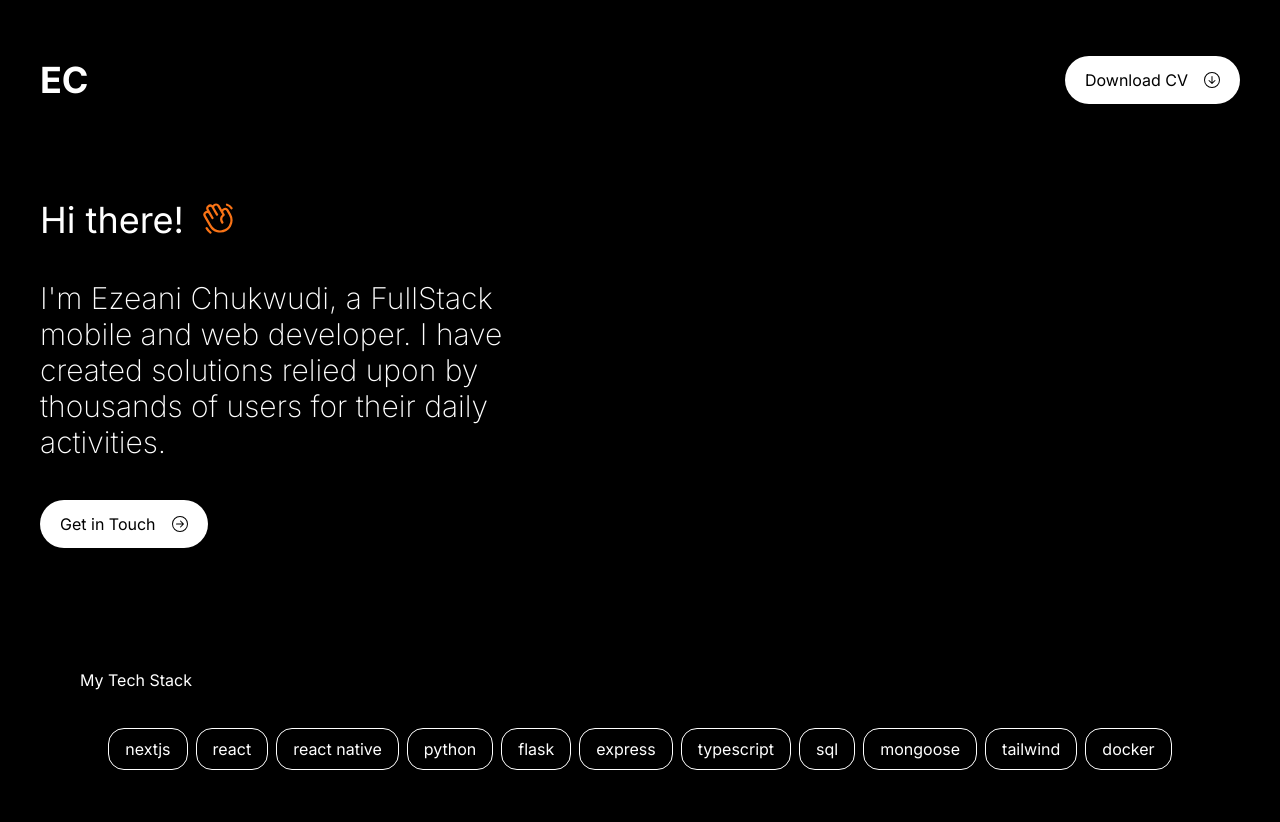
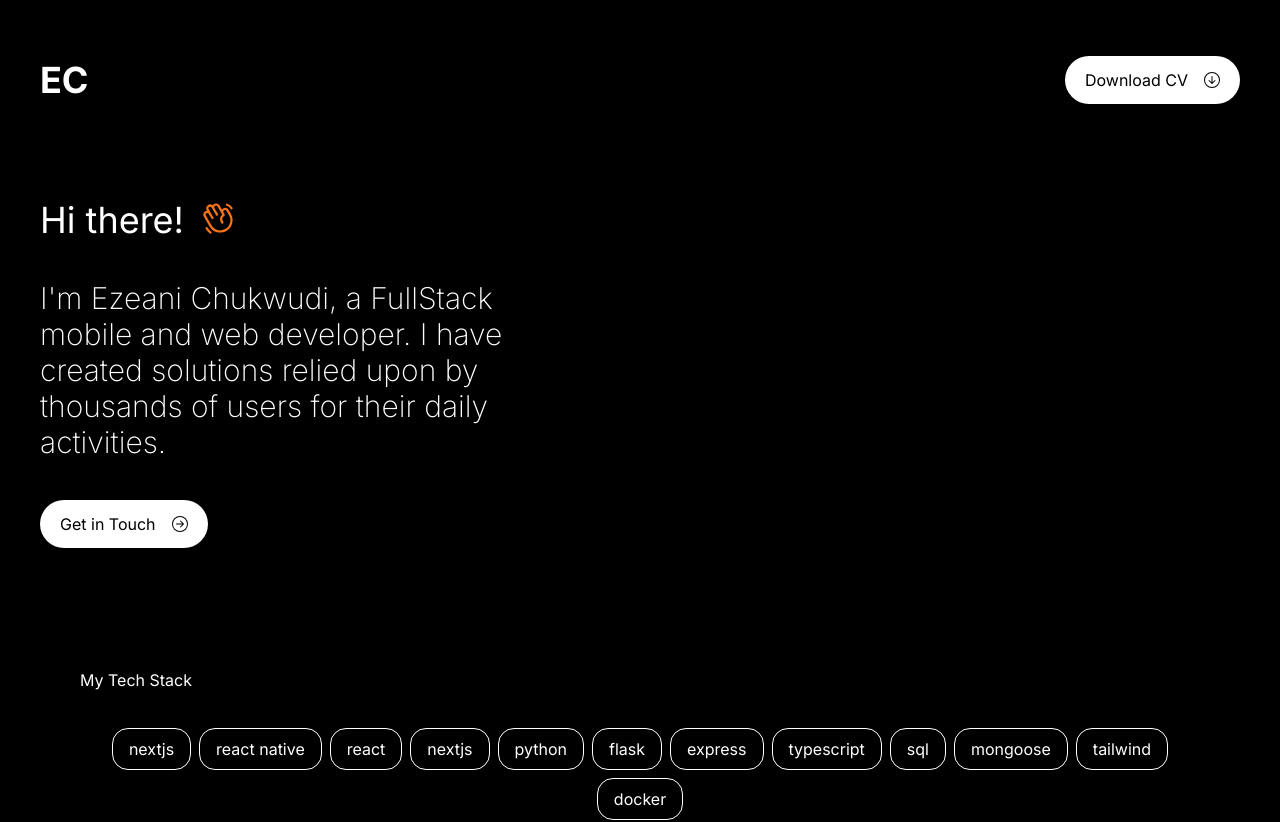
Before and after one commit to EzeaniChucks/my_profile, a Next.js app: page / in a window 1280 px wide. Shown: the top 822 px of the page. Built offline with nearby package versions, Linux system fonts and the light colour scheme.

Commit message:
added downloadable cv and attached email link to Get In Touch button

```diff
--- a/src/app/components/intro.tsx
+++ b/src/app/components/intro.tsx
@@ -12,9 +12,11 @@ const Intro = () => {
           "I'm Ezeani Chukwudi, a FullStack mobile and web developer. I have created solutions relied upon by thousands of users for their daily activities."
         }
       </h3>
-      <button className="flex items-center gap-4 p-3 px-5 rounded-3xl bg-white text-black hover:text-white hover:bg-black hover:border border-white">
-        Get in Touch <BsArrowRightCircle />{" "}
-      </button>
+      <a href="mailto:concord_chucks2@yahoo.com">
+        <button className="flex items-center gap-4 p-3 px-5 rounded-3xl bg-white text-black hover:text-white hover:bg-black hover:border border-white">
+          Get in Touch <BsArrowRightCircle />{" "}
+        </button>
+      </a>
     </div>
   );
 };
--- a/src/app/components/mySkills.tsx
+++ b/src/app/components/mySkills.tsx
@@ -1,7 +1,8 @@
 const myskills = [
   "nextjs",
+  "react native",
   "react",
-  "react native",
+  "nextjs",
   "python",
   "flask",
   "express",
--- a/src/app/components/nav.tsx
+++ b/src/app/components/nav.tsx
@@ -4,9 +4,11 @@ const Nav = () => {
   return (
     <div className="flex justify-between items-center h-20 w-full">
       <h2 className="text-white text-4xl font-bold">EC</h2>
-      <button className="flex items-center gap-4 p-3 px-5 rounded-3xl bg-white text-black hover:text-white hover:bg-black hover:border border-white">
-        Download CV <BsArrowDownCircle />{" "}
-      </button>
+      <a href="/Ezeani_Chucks_CV.pdf" download={true}>
+        <button className="flex items-center gap-4 p-3 px-5 rounded-3xl bg-white text-black hover:text-white hover:bg-black hover:border border-white">
+          Download CV <BsArrowDownCircle />{" "}
+        </button>
+      </a>
     </div>
   );
 };
```
Also changed, not shown: 1 other file (tests, documents, lock files or other folders).
